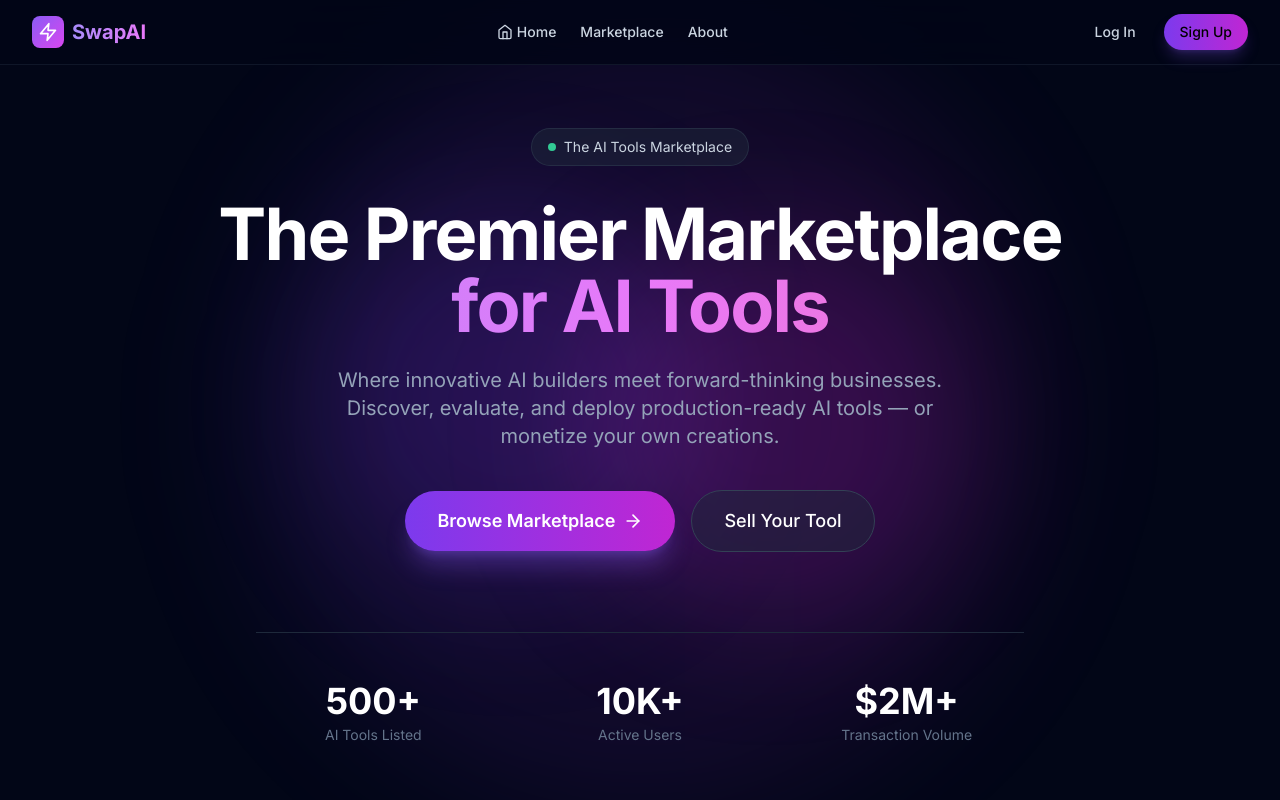
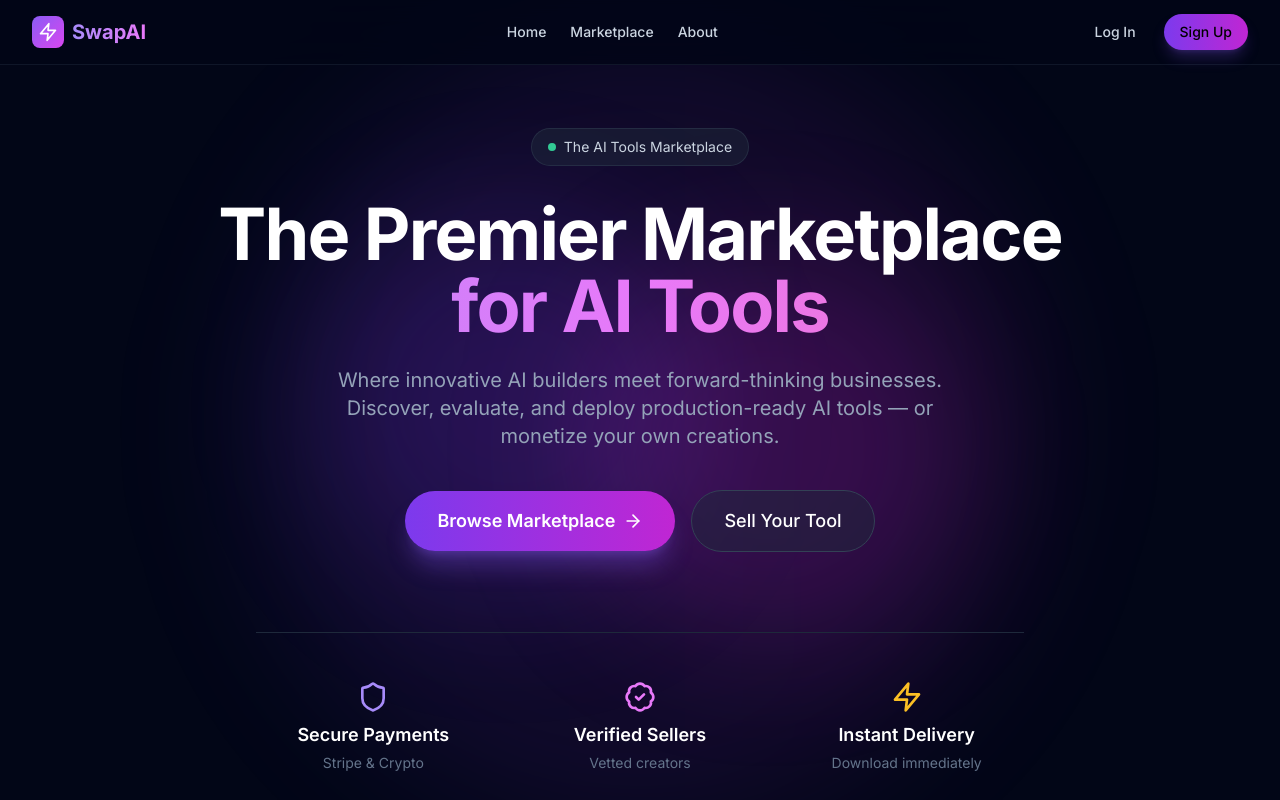
Before and after one commit to EGsniip3Zz/SwapAI, a React (Vite) app: page / in a window 1280 px wide. Shown: the top 800 px of the page. Built offline with nearby package versions, Linux system fonts and the light colour scheme; no server answers.

Commit message:
Remove nav icons, replace stats with features

```diff
--- a/src/components/Navbar.jsx
+++ b/src/components/Navbar.jsx
@@ -1,6 +1,6 @@
 import { Link, useNavigate } from 'react-router-dom'
 import { useAuth } from '../hooks/useAuth'
-import { Zap, Menu, X, Home, User } from 'lucide-react'
+import { Zap, Menu, X } from 'lucide-react'
 import { useState } from 'react'
 
 export default function Navbar() {
@@ -27,8 +27,7 @@ export default function Navbar() {
 
           {/* Desktop Navigation */}
           <div className="hidden md:flex items-center gap-6">
-            <Link to="/" className="text-slate-300 hover:text-white transition-colors text-sm font-medium flex items-center gap-1">
-              <Home className="w-4 h-4" />
+            <Link to="/" className="text-slate-300 hover:text-white transition-colors text-sm font-medium">
               Home
             </Link>
             <Link to="/marketplace" className="text-slate-300 hover:text-white transition-colors text-sm font-medium">
@@ -48,8 +47,7 @@ export default function Navbar() {
               </Link>
             )}
             {user && (
-              <Link to="/dashboard" className="text-slate-300 hover:text-white transition-colors text-sm font-medium flex items-center gap-1">
-                <User className="w-4 h-4" />
+              <Link to="/dashboard" className="text-slate-300 hover:text-white transition-colors text-sm font-medium">
                 Profile
               </Link>
             )}
@@ -100,8 +98,7 @@ export default function Navbar() {
         {mobileMenuOpen && (
           <div className="md:hidden py-4 border-t border-slate-800">
             <div className="flex flex-col gap-4">
-              <Link to="/" className="text-slate-300 hover:text-white transition-colors text-sm font-medium flex items-center gap-2" onClick={() => setMobileMenuOpen(false)}>
-                <Home className="w-4 h-4" />
+              <Link to="/" className="text-slate-300 hover:text-white transition-colors text-sm font-medium" onClick={() => setMobileMenuOpen(false)}>
                 Home
               </Link>
               <Link to="/marketplace" className="text-slate-300 hover:text-white transition-colors text-sm font-medium" onClick={() => setMobileMenuOpen(false)}>
@@ -121,8 +118,7 @@ export default function Navbar() {
                 </Link>
               )}
               {user && (
-                <Link to="/dashboard" className="text-slate-300 hover:text-white transition-colors text-sm font-medium flex items-center gap-2" onClick={() => setMobileMenuOpen(false)}>
-                  <User className="w-4 h-4" />
+                <Link to="/dashboard" className="text-slate-300 hover:text-white transition-colors text-sm font-medium" onClick={() => setMobileMenuOpen(false)}>
                   Profile
                 </Link>
               )}
--- a/src/pages/Home.jsx
+++ b/src/pages/Home.jsx
@@ -1,5 +1,5 @@
 import { Link } from 'react-router-dom'
-import { Zap, Star, Shield, Code, DollarSign, Users, ArrowRight } from 'lucide-react'
+import { Zap, Star, Shield, Code, DollarSign, Users, ArrowRight, BadgeCheck } from 'lucide-react'
 import { useAuth } from '../hooks/useAuth'
 
 export default function Home() {
@@ -52,17 +52,20 @@ export default function Home() {
 
           {/* Stats */}
           <div className="grid grid-cols-3 gap-8 max-w-3xl mx-auto mt-20 pt-12 border-t border-slate-800">
-            <div>
-              <div className="text-3xl sm:text-4xl font-bold text-white">500+</div>
-              <div className="text-sm text-slate-500 mt-1">AI Tools Listed</div>
+            <div className="text-center">
+              <Shield className="w-8 h-8 text-violet-400 mx-auto mb-2" />
+              <div className="text-lg font-semibold text-white">Secure Payments</div>
+              <div className="text-sm text-slate-500 mt-1">Stripe & Crypto</div>
             </div>
-            <div>
-              <div className="text-3xl sm:text-4xl font-bold text-white">10K+</div>
-              <div className="text-sm text-slate-500 mt-1">Active Users</div>
+            <div className="text-center">
+              <BadgeCheck className="w-8 h-8 text-fuchsia-400 mx-auto mb-2" />
+              <div className="text-lg font-semibold text-white">Verified Sellers</div>
+              <div className="text-sm text-slate-500 mt-1">Vetted creators</div>
             </div>
-            <div>
-              <div className="text-3xl sm:text-4xl font-bold text-white">$2M+</div>
-              <div className="text-sm text-slate-500 mt-1">Transaction Volume</div>
+            <div className="text-center">
+              <Zap className="w-8 h-8 text-amber-400 mx-auto mb-2" />
+              <div className="text-lg font-semibold text-white">Instant Delivery</div>
+              <div className="text-sm text-slate-500 mt-1">Download immediately</div>
             </div>
           </div>
         </div>
```
